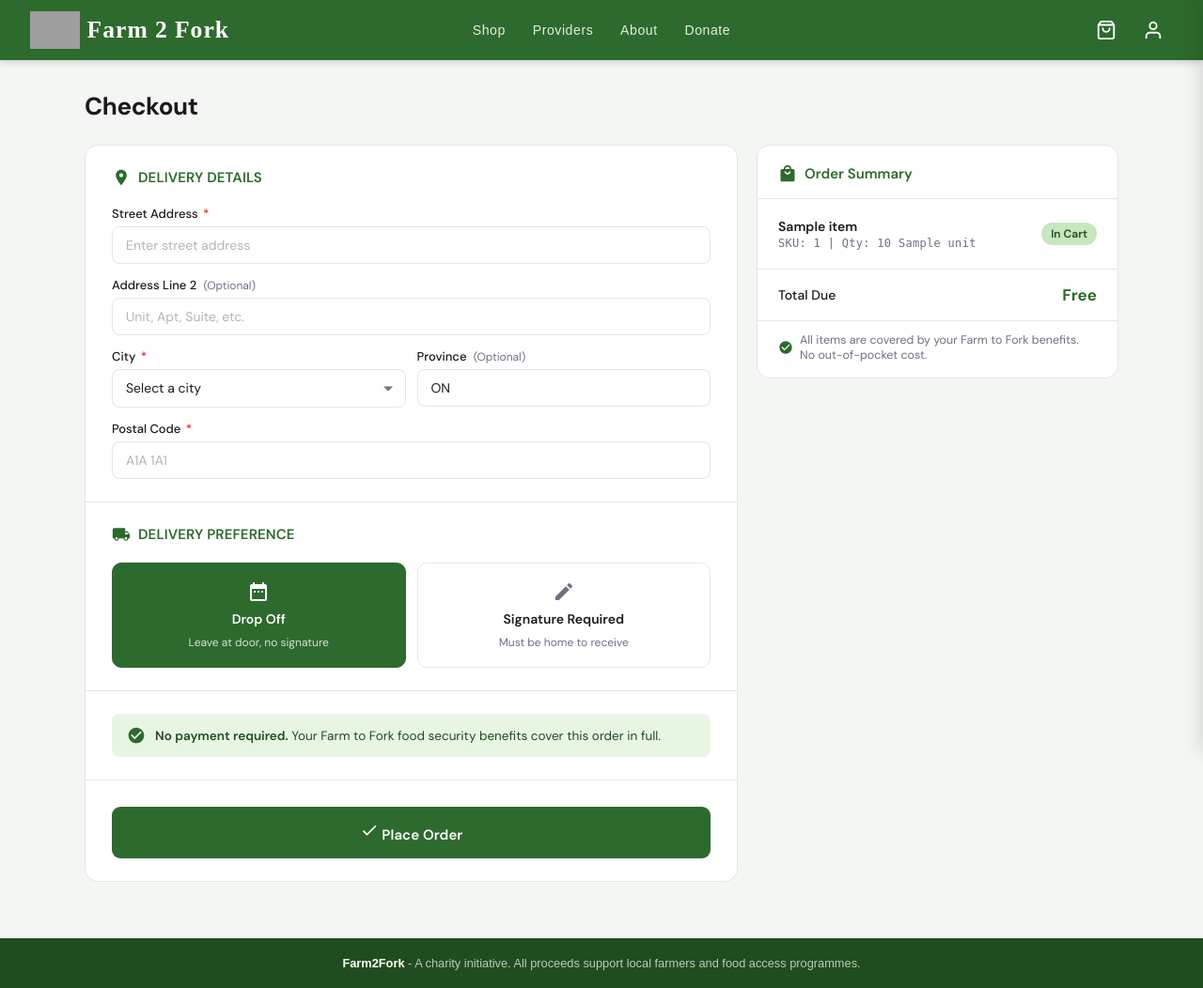
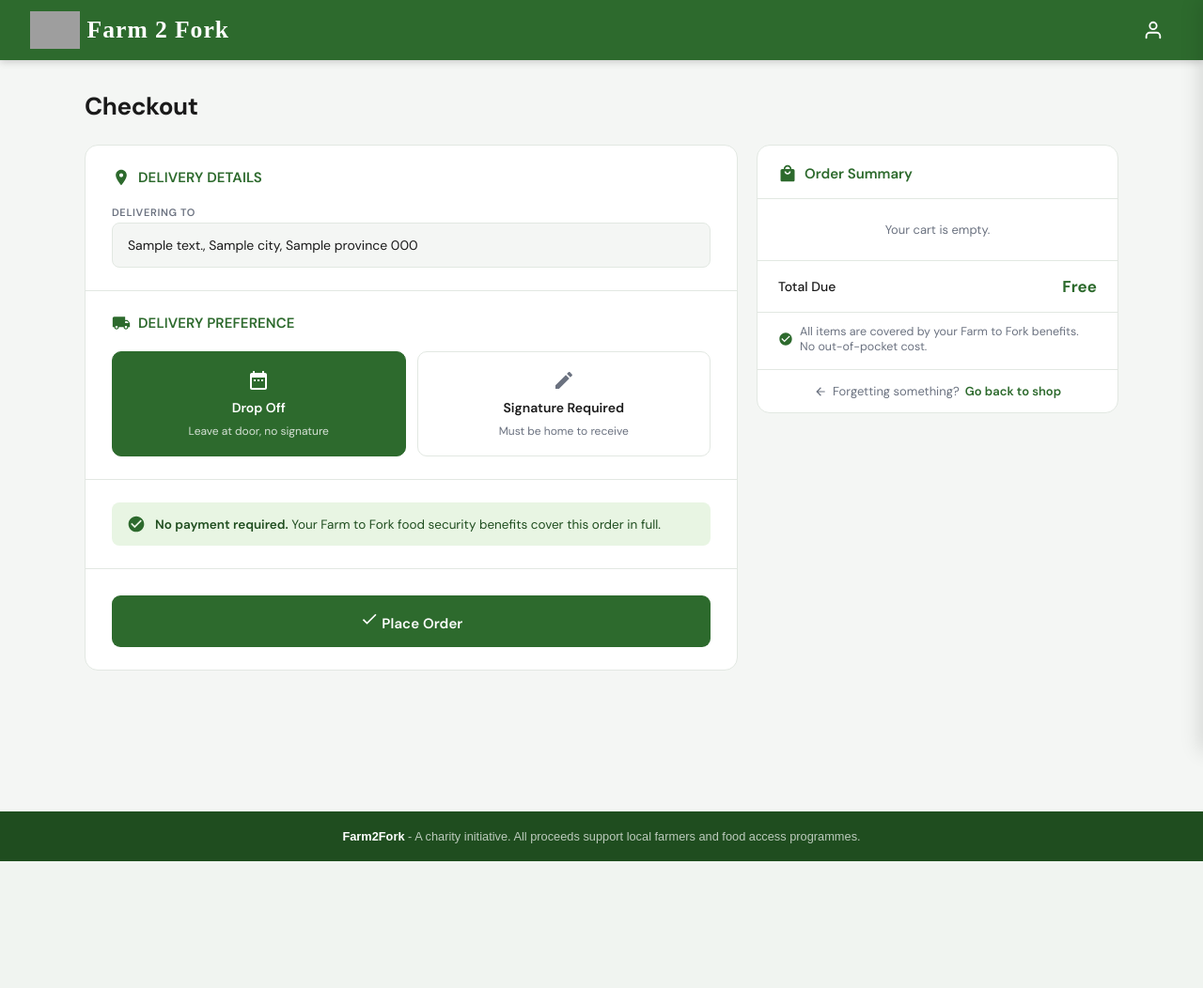
Before and after one commit to AaronD7492/Order-Orchestration-Team, a Flask app: template src/templates/checkout.html in a window 1280 px wide. Shown: the whole page at 94% size. After the commit the page ends 917 px from the top, so only its background shows below. Run offline with Flask 3, Linux system fonts and the light colour scheme; the template is opened without the code that fills it: most values are stand-ins (such as "Sample title", 1, 10 or a date in 2020); grey boxes are pictures that could not be loaded.

Commit message:
Checkout: CFP address prefill, interactive cart controls, C&S update-delivery
- GET /checkout decodes C&S JWT → CFP client lookup → pre-fills all address
  fields (read-only) when a valid userToken is in session
- POST /checkout/submit removes postalCode from required fields; accepts
  updated items array from checkout.js so quantity changes are honoured
- Step 5 in submit: notify C&S POST /update-delivery with produce/meat/dairy
  counts tallied from cart categories
- checkout.html: hide nav + cart icon on checkout page; conditional address
  block (pre-filled vs editable fallback); summary items rendered by JS;
  back-to-shop link; +/- qty button styles
- checkout.js: cart initialized from window.__CART__; renderCart() builds
  summary rows with +/- controls (0.5 step, removes at 0); updated cart
  state sent as items[] in submit payload; postal code validation removed

```diff
--- a/src/app.py
+++ b/src/app.py
@@ -198,14 +198,41 @@
 
     @app.route("/checkout", methods=["GET"])
     def checkout():
-        """Render the checkout page, hydrated with cart items from session."""
+        """Render the checkout page, hydrated with cart items and CFP address."""
         cart_items = session.get("cart_items")
         if not cart_items:
             return (
                 jsonify({"error": "No cart found. Please start from the store."}),
                 400,
             )
-        return render_template("checkout.html", cart_items=cart_items)
+
+        # Try to pre-fill address from CFP using the C&S JWT
+        prefill = {}
+        user_token = session.get("user_token")
+        if user_token:
+            try:
+                import jwt as pyjwt
+                from src.cfp_client import get_client
+                decoded = pyjwt.decode(
+                    user_token, Config.CS_JWT_PASS, algorithms=["HS256"]
+                )
+                client = get_client(decoded.get("client_id", ""))
+                if client and client.get("address"):
+                    # Parse "721 King St., Kitchener, ON M0X3A6"
+                    addr = client["address"]
+                    parts = [p.strip() for p in addr.split(",")]
+                    if len(parts) >= 3:
+                        prov_postal = parts[-1].strip().split()
+                        prefill = {
+                            "addressLine1": parts[0],
+                            "city": parts[-2].strip(),
+                            "province": prov_postal[0] if prov_postal else "ON",
+                            "postalCode": prov_postal[1] if len(prov_postal) > 1 else "",
+                        }
+            except Exception as e:
+                logging.getLogger(__name__).warning("CFP address prefill failed: %s", e)
+
+        return render_template("checkout.html", cart_items=cart_items, prefill=prefill)
 
     # ------------------------------------------------------------------
     # Checkout — submit (full order flow)
@@ -237,11 +264,12 @@
         if not body:
             return jsonify({"error": "Invalid request body"}), 400
 
-        for field in ("addressLine1", "city", "province", "postalCode"):
+        for field in ("addressLine1", "city", "province"):
             if not body.get(field):
                 return jsonify({"error": f"Missing required field: {field}"}), 400
 
-        cart_items = session.get("cart_items")
+        # Accept updated cart from checkout page (user may have changed quantities)
+        cart_items = body.get("items") or session.get("cart_items")
         if not cart_items:
             return (
                 jsonify({"error": "No cart found. Please start from the store."}),
@@ -264,7 +292,11 @@
         parts = [body["addressLine1"]]
         if body.get("addressLine2"):
             parts.append(body["addressLine2"])
-        parts.append(f"{body['city']}, {body['province']} {body['postalCode']}")
+        postal = body.get("postalCode", "").strip()
+        city_line = f"{body['city']}, {body['province']}"
+        if postal:
+            city_line += f" {postal}"
+        parts.append(city_line)
         shipping_address = ", ".join(parts)
 
         # Generate unique F2F order ID
--- a/src/static/checkout.js
+++ b/src/static/checkout.js
@@ -1,4 +1,57 @@
 document.addEventListener("DOMContentLoaded", () => {
+  // ── Cart state (initialized from server-side data) ──
+  let cart = (window.__CART__ || []).map(item => ({ ...item }));
+
+  const summaryItems = document.getElementById("summaryItems");
+
+  function renderCart() {
+    summaryItems.innerHTML = "";
+
+    if (cart.length === 0) {
+      summaryItems.innerHTML =
+        '<div style="padding:18px 16px; color:#6b7280; font-size:13px; text-align:center;">Your cart is empty.</div>';
+      return;
+    }
+
+    cart.forEach((item, idx) => {
+      const row = document.createElement("div");
+      row.className = "summary-item";
+      row.innerHTML = `
+        <div class="summary-item-info">
+          <div class="summary-item-name">${item.productName || item.productId}</div>
+          <div class="summary-item-qty">${item.quantity} ${item.unit || ""}</div>
+        </div>
+        <div class="item-qty-control">
+          <button class="item-qty-btn remove" data-idx="${idx}" data-action="dec" title="Decrease">−</button>
+          <span class="item-qty-display">${item.quantity}</span>
+          <button class="item-qty-btn" data-idx="${idx}" data-action="inc" title="Increase">+</button>
+        </div>
+      `;
+      summaryItems.appendChild(row);
+    });
+
+    // Bind +/- buttons
+    summaryItems.querySelectorAll(".item-qty-btn").forEach(btn => {
+      btn.addEventListener("click", () => {
+        const idx = parseInt(btn.dataset.idx, 10);
+        const action = btn.dataset.action;
+        const step = 0.5;
+
+        if (action === "inc") {
+          cart[idx].quantity = Math.round((cart[idx].quantity + step) * 10) / 10;
+        } else {
+          cart[idx].quantity = Math.round((cart[idx].quantity - step) * 10) / 10;
+          if (cart[idx].quantity <= 0) {
+            cart.splice(idx, 1);
+          }
+        }
+        renderCart();
+      });
+    });
+  }
+
+  renderCart();
+
   // ── Delivery preference toggle ──────────────────────
   const options = document.querySelectorAll(".delivery-option");
 
@@ -36,17 +89,22 @@
   btn.addEventListener("click", async () => {
     hideError();
 
+    if (cart.length === 0) return showError("Your cart is empty. Please go back and add items.");
+
     const addressLine1 = document.getElementById("addressLine1").value.trim();
-    const addressLine2 = document.getElementById("addressLine2").value.trim();
-    const city = document.getElementById("city").value;
-    const province = document.getElementById("province").value;
-    const postalCode = document.getElementById("postalCode").value.trim();
+    const addressLine2El = document.getElementById("addressLine2");
+    const addressLine2 = addressLine2El ? addressLine2El.value.trim() : "";
+    const cityEl = document.getElementById("city");
+    const city = cityEl ? cityEl.value.trim() : "";
+    const provinceEl = document.getElementById("province");
+    const province = provinceEl ? provinceEl.value.trim() : "ON";
+    const postalCodeEl = document.getElementById("postalCode");
+    const postalCode = postalCodeEl ? postalCodeEl.value.trim() : "";
     const activeOption = document.querySelector(".delivery-option.active");
     const dropOff = activeOption ? activeOption.dataset.option === "drop_off" : true;
 
     if (!addressLine1) return showError("Street address is required.");
     if (!city) return showError("Please select a city.");
-    if (!postalCode) return showError("Postal code is required.");
 
     setLoading(true);
 
@@ -61,6 +119,7 @@
           province,
           postalCode,
           dropOff,
+          items: cart,
         }),
       });
 
--- a/src/templates/checkout.html
+++ b/src/templates/checkout.html
@@ -3,9 +3,85 @@
 <head>
     <meta charset="UTF-8">
     <meta name="viewport" content="width=device-width, initial-scale=1.0">
-    <title>Checkout</title>
+    <title>Checkout — Farm2Fork</title>
     <link rel="stylesheet" href="/static/styles.css">
     <link rel="stylesheet" href="/static/checkout.css">
+    <style>
+        /* Hide nav links and cart icon on checkout page */
+        header nav,
+        header .icon-btn[title="Cart"],
+        header .cart-badge { display: none !important; }
+
+        /* Cart item quantity controls in summary */
+        .summary-item { align-items: center; gap: 10px; }
+        .item-qty-control {
+            display: flex;
+            align-items: center;
+            gap: 5px;
+            flex-shrink: 0;
+        }
+        .item-qty-btn {
+            width: 26px; height: 26px;
+            border-radius: 50%;
+            border: 1.5px solid var(--border, #e2e8e2);
+            background: #fff;
+            font-size: 1rem;
+            font-weight: 700;
+            cursor: pointer;
+            color: #2d6a2d;
+            display: flex; align-items: center; justify-content: center;
+            transition: all 0.15s;
+            line-height: 1;
+        }
+        .item-qty-btn:hover { background: #2d6a2d; color: #fff; border-color: #2d6a2d; }
+        .item-qty-btn.remove { color: #dc2626; border-color: #fecaca; }
+        .item-qty-btn.remove:hover { background: #dc2626; color: #fff; border-color: #dc2626; }
+        .item-qty-display {
+            font-size: 0.85rem;
+            font-weight: 600;
+            min-width: 38px;
+            text-align: center;
+            color: #1a1a1a;
+        }
+
+        /* Back to shop link */
+        .back-to-shop {
+            display: flex;
+            align-items: center;
+            justify-content: center;
+            gap: 6px;
+            padding: 14px 22px;
+            border-top: 1px solid var(--border, #e2e8e2);
+            font-size: 13px;
+            color: #6b7280;
+            font-family: 'DM Sans', Arial, sans-serif;
+        }
+        .back-to-shop a {
+            color: #2d6a2d;
+            font-weight: 600;
+            text-decoration: none;
+        }
+        .back-to-shop a:hover { text-decoration: underline; }
+
+        /* Address display (pre-filled from CFP) */
+        .address-display {
+            background: #f4f6f4;
+            border: 1.5px solid #e2e8e2;
+            border-radius: 8px;
+            padding: 12px 16px;
+            font-size: 14px;
+            color: #1a1a1a;
+            line-height: 1.6;
+        }
+        .address-label {
+            font-size: 11px;
+            font-weight: 600;
+            letter-spacing: 0.06em;
+            text-transform: uppercase;
+            color: #6b7280;
+            margin-bottom: 4px;
+        }
+    </style>
 </head>
 <body>
     <div id="header-placeholder"></div>
@@ -17,7 +93,7 @@
             <!-- Left Column: Form -->
             <div class="checkout-left">
 
-                <!-- Delivery Details Section -->
+                <!-- Delivery Details -->
                 <div class="checkout-section">
                     <div class="section-header">
                         <svg viewBox="0 0 24 24" width="20" height="20" fill="currentColor">
@@ -26,22 +102,34 @@
                         <h2 class="section-title">DELIVERY DETAILS</h2>
                     </div>
 
+                    {% if prefill and prefill.addressLine1 %}
+                        <!-- Address pre-filled from CFP — read only -->
+                        <div class="address-label">Delivering to</div>
+                        <div class="address-display">
+                            {{ prefill.addressLine1 }}{% if prefill.city %}, {{ prefill.city }}{% endif %}{% if prefill.province %}, {{ prefill.province }}{% endif %}{% if prefill.postalCode %} {{ prefill.postalCode }}{% endif %}
+                        </div>
+                        <!-- Hidden fields sent with the order -->
+                        <input type="hidden" id="addressLine1" value="{{ prefill.addressLine1 }}">
+                        <input type="hidden" id="addressLine2" value="">
+                        <input type="hidden" id="city"         value="{{ prefill.city }}">
+                        <input type="hidden" id="province"     value="{{ prefill.province }}">
+                        <input type="hidden" id="postalCode"   value="{{ prefill.postalCode }}">
+                    {% else %}
+                        <!-- Fallback: editable form (demo mode / no JWT) -->
                         <div class="field-group">
                             <div class="form-field">
                                 <label for="addressLine1" class="form-label">Street Address <span class="required">*</span></label>
-                            <input type="text" id="addressLine1" class="form-input" placeholder="Enter street address" required>
+                                <input type="text" id="addressLine1" class="form-input" placeholder="Enter street address">
                             </div>
-
                             <div class="form-field">
                                 <label for="addressLine2" class="form-label">Address Line 2 <span class="optional">(Optional)</span></label>
                                 <input type="text" id="addressLine2" class="form-input" placeholder="Unit, Apt, Suite, etc.">
                             </div>
-
                             <div class="field-row">
                                 <div class="form-field">
                                     <label for="city" class="form-label">City <span class="required">*</span></label>
                                     <div class="select-wrapper">
-                                    <select id="city" class="form-select" required>
+                                        <select id="city" class="form-select">
                                             <option value="">Select a city</option>
                                             <option value="Waterloo">Waterloo</option>
                                             <option value="Kitchener">Kitchener</option>
@@ -50,19 +138,17 @@
                                     </div>
                                 </div>
                                 <div class="form-field">
-                                <label for="province" class="form-label">Province <span class="optional">(Optional)</span></label>
+                                    <label for="province" class="form-label">Province</label>
                                     <input type="text" id="province" class="form-input" value="ON" disabled>
                                 </div>
                             </div>
-
-                        <div class="form-field">
-                            <label for="postalCode" class="form-label">Postal Code <span class="required">*</span></label>
-                            <input type="text" id="postalCode" class="form-input" placeholder="A1A 1A1" required>
                         </div>
-                    </div>
+                        <input type="hidden" id="addressLine2" value="">
+                        <input type="hidden" id="postalCode" value="">
+                    {% endif %}
                 </div>
 
-                <!-- Delivery Preference Section -->
+                <!-- Delivery Preference -->
                 <div class="checkout-section">
                     <div class="section-header">
                         <svg viewBox="0 0 24 24" width="20" height="20" fill="currentColor">
@@ -70,7 +156,6 @@
                         </svg>
                         <h2 class="section-title">DELIVERY PREFERENCE</h2>
                     </div>
-
                     <div class="delivery-options">
                         <div class="delivery-option active" data-option="drop_off">
                             <svg viewBox="0 0 24 24" width="24" height="24" fill="currentColor">
@@ -89,15 +174,13 @@
                     </div>
                 </div>
 
-                <!-- Payment Section -->
+                <!-- Payment banner -->
                 <div class="checkout-section">
                     <div class="payment-banner">
                         <svg viewBox="0 0 24 24" width="20" height="20" fill="currentColor">
                             <path d="M12 2C6.48 2 2 6.48 2 12s4.48 10 10 10 10-4.48 10-10S17.52 2 12 2zm-2 15l-5-5 1.41-1.41L10 14.17l7.59-7.59L19 8l-9 9z"/>
                         </svg>
-                        <div>
-                            <strong>No payment required.</strong> Your Farm to Fork food security benefits cover this order in full.
-                        </div>
+                        <div><strong>No payment required.</strong> Your Farm to Fork food security benefits cover this order in full.</div>
                     </div>
                 </div>
 
@@ -109,7 +192,7 @@
                     <span id="error-message"></span>
                 </div>
 
-                <!-- Place Order Button -->
+                <!-- Place Order -->
                 <div class="checkout-section">
                     <button class="place-order-btn" id="orderBtn">
                         <span id="btn-text">
@@ -121,10 +204,9 @@
                         <span id="btn-spinner" class="d-none">Processing your order…</span>
                     </button>
                 </div>
-
             </div>
 
-            <!-- Right Column: Summary -->
+            <!-- Right Column: Order Summary -->
             <div class="checkout-right">
                 <div class="summary-box">
                     <div class="summary-header">
@@ -134,17 +216,8 @@
                         <div class="summary-header-title">Order Summary</div>
                     </div>
 
-                    <div class="summary-items">
-                        {% for item in cart_items %}
-                        <div class="summary-item">
-                            <div class="summary-item-info">
-                                <div class="summary-item-name">{{ item.productName }}</div>
-                                <div class="summary-item-qty">SKU: {{ item.productId }} | Qty: {{ item.quantity }} {{ item.unit }}</div>
-                            </div>
-                            <span class="summary-badge">In Cart</span>
-                        </div>
-                        {% endfor %}
-                    </div>
+                    <!-- Cart items — managed by checkout.js -->
+                    <div class="summary-items" id="summaryItems"></div>
 
                     <div class="summary-total">
                         <div class="summary-total-label">Total Due</div>
@@ -157,6 +230,14 @@
                         </svg>
                         All items are covered by your Farm to Fork benefits. No out-of-pocket cost.
                     </div>
+
+                    <!-- Back to shop -->
+                    <div class="back-to-shop">
+                        <svg viewBox="0 0 24 24" width="14" height="14" fill="currentColor">
+                            <path d="M20 11H7.83l5.59-5.59L12 4l-8 8 8 8 1.41-1.41L7.83 13H20v-2z"/>
+                        </svg>
+                        Forgetting something? <a href="/">Go back to shop</a>
+                    </div>
                 </div>
             </div>
         </div>
@@ -168,7 +249,7 @@
             <div class="modal-header">
                 <h2>Order Placed!</h2>
             </div>
-            <div class="modal-body" style="text-align:center; padding: 28px 24px;">
+            <div class="modal-body" style="text-align:center; padding:28px 24px;">
                 <svg viewBox="0 0 24 24" width="56" height="56" fill="#2d6a2d" style="margin-bottom:12px;">
                     <path d="M12 2C6.48 2 2 6.48 2 12s4.48 10 10 10 10-4.48 10-10S17.52 2 12 2zm-2 15l-5-5 1.41-1.41L10 14.17l7.59-7.59L19 8l-9 9z"/>
                 </svg>
@@ -190,6 +271,10 @@
 
     <div id="footer-placeholder"></div>
 
+    <!-- Pass server-side cart to JS -->
+    <script>
+        window.__CART__ = {{ cart_items | tojson }};
+    </script>
     <script src="/static/components.js"></script>
     <script src="/static/checkout.js"></script>
 </body>
```
Lines whose indentation alone changed are shown as unchanged.
